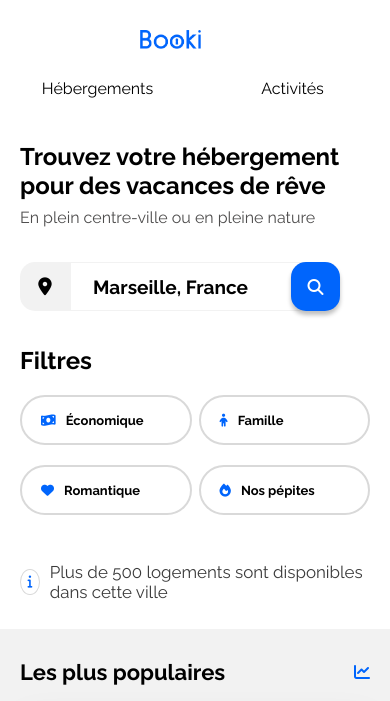
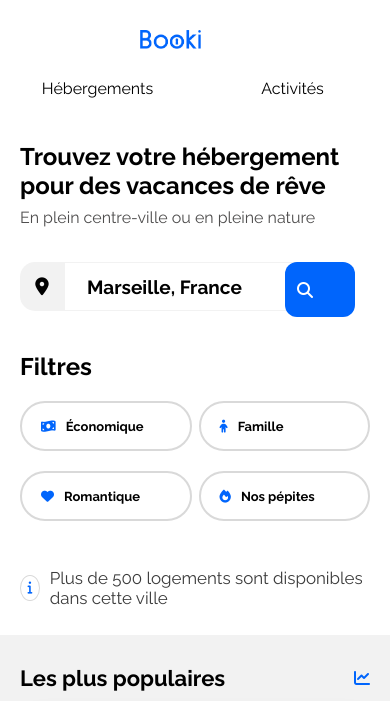
Before and after one commit to johnnyClarys/Projet-2, a plain HTML site: page index.html in a window 390 px wide. Shown: the top 701 px of the page. Drawn offline with Linux system fonts and the light colour scheme.

```diff
--- a/CSS/style.css
+++ b/CSS/style.css
@@ -467,7 +467,7 @@ nav a:hover {
 }
 
 /** Smartphones **/
-@media screen and (max-width: 768px) and (min-width: 320px){
+@media screen and (max-width: 768px) and (min-width: 300px){
     .main-container {
         padding: 0;
     }
@@ -512,20 +512,25 @@ nav a:hover {
     }
     .map #search-mobile {
         display: flex;
-        border-radius: 15px;
-        width: 49px;
-        height: 49px;
         position: relative;
         right: 15px;
+        height: 37px;
+        color: #ffffff;
         align-items: center;
+        background-color: #0065FC;
+        border: none;
+        border-radius: 12px 12px 12px 12px;
         font-weight: bold;
-        justify-content: center;
-        box-shadow: 0px 4px 4px 0px rgba(0, 0, 0, 0.25);
+        font-size: 16px;
+        padding: 9px 12px 9px 12px;
+        cursor: pointer;
     }
     .map i {
         background-color: var(--main-color);
         color: #ffffff;
         height: 0;
+        width: 49px;
+        height: 49px;
     }
 /**  filters-section **/
     .filters-section {
```
